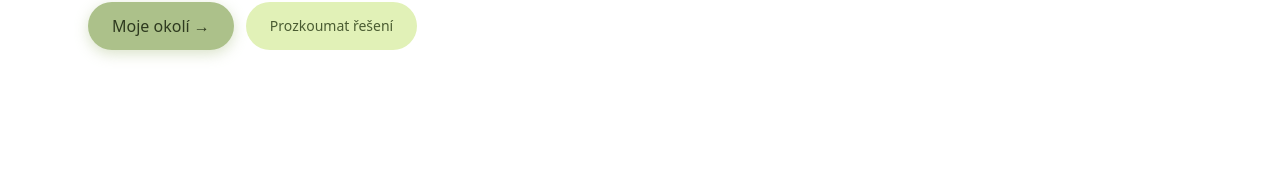
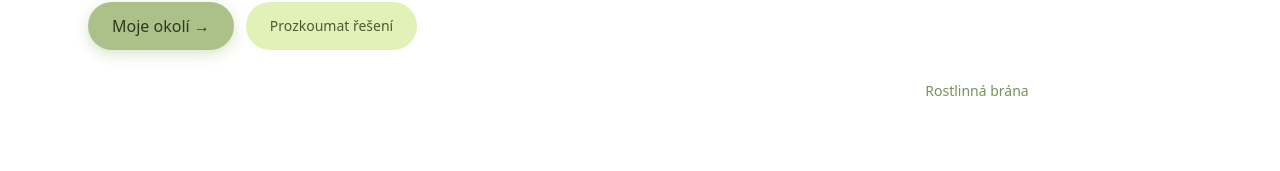
Before and after one commit to Galacti-Official/Cool-Squares, a Next.js app: page / in a window 1280 px wide. Shown: the part 506-677 px from the top of the page. Built offline with nearby package versions, Linux system fonts and the light colour scheme; no server answers.

Commit message:
Add another rotating object

```diff
--- a/components/Hero.tsx
+++ b/components/Hero.tsx
@@ -1,8 +1,32 @@
+"use client";
+
+import { useEffect, useState } from "react";
 import StlPreview from "./StlPreview";
-import { ITEMS } from "./encyclopedia/itemData";
+
+const HERO_MODELS = [
+  {
+    name: "Rostlinná brána",
+    modelPath: encodeURI("/Rostliná brána.stl"),
+    rotationPeriodMs: 8200,
+  },
+  {
+    name: "Rostlinná stěna",
+    modelPath: encodeURI("/Rostliná stěna.stl"),
+    rotationPeriodMs: 7000,
+  },
+];
+const HERO_MODEL_SWITCH_INTERVAL_MS = 6500;
 
 export default function Hero() {
-  const modelPath = ITEMS[0]?.modelPath ?? encodeURI("/Rostliná brána.stl");
+  const [activeModelIndex, setActiveModelIndex] = useState(0);
+  const activeModel = HERO_MODELS[activeModelIndex];
+
+  useEffect(() => {
+    const intervalId = window.setInterval(() => {
+      setActiveModelIndex((prev) => (prev + 1) % HERO_MODELS.length);
+    }, HERO_MODEL_SWITCH_INTERVAL_MS);
+    return () => window.clearInterval(intervalId);
+  }, []);
 
   return (
     <section className="relative py-28 overflow-hidden snap-start">
@@ -28,7 +52,12 @@ export default function Hero() {
         </div>
 
         <div className="hidden lg:block w-[430px] h-[430px] shrink-0 -mt-8">
-          <StlPreview modelPath={modelPath} zoom={0.9} />
+          <StlPreview
+            modelPath={activeModel.modelPath}
+            zoom={0.9}
+            rotationPeriodMs={activeModel.rotationPeriodMs}
+          />
+          <p className="mt-3 text-center text-sm text-text-light">{activeModel.name}</p>
         </div>
       </div>
     </section>
--- a/components/StlPreview.tsx
+++ b/components/StlPreview.tsx
@@ -8,12 +8,14 @@ type StlPreviewProps = {
   modelPath: string;
   zoom?: number;
   className?: string;
+  rotationPeriodMs?: number;
 };
 
 export default function StlPreview({
   modelPath,
   zoom = 1,
   className = "h-full w-full",
+  rotationPeriodMs = 17500,
 }: StlPreviewProps) {
   const containerRef = useRef<HTMLDivElement | null>(null);
 
@@ -39,6 +41,7 @@ export default function StlPreview({
 
     const loader = new STLLoader();
     let mesh: THREE.Mesh<THREE.BufferGeometry, THREE.MeshStandardMaterial> | null = null;
+    const rotationSpeedRadPerSec = (Math.PI * 2) / (rotationPeriodMs / 1000);
 
     const fitCameraToMesh = () => {
       if (!mesh) return;
@@ -96,16 +99,23 @@ export default function StlPreview({
     window.addEventListener("resize", resize);
 
     let frameId = 0;
-    const renderLoop = () => {
+    let lastFrameTs: number | null = null;
+    const renderLoop = (timestamp: number) => {
+      if (lastFrameTs === null) {
+        lastFrameTs = timestamp;
+      }
+      const deltaSec = (timestamp - lastFrameTs) / 1000;
+      lastFrameTs = timestamp;
+
       if (mesh) {
-        mesh.rotation.z += 0.006;
+        mesh.rotation.z += rotationSpeedRadPerSec * deltaSec;
       }
 
       renderer.render(scene, camera);
       frameId = window.requestAnimationFrame(renderLoop);
     };
 
-    renderLoop();
+    frameId = window.requestAnimationFrame(renderLoop);
 
     return () => {
       window.removeEventListener("resize", resize);
@@ -121,7 +131,7 @@ export default function StlPreview({
         container.removeChild(renderer.domElement);
       }
     };
-  }, [modelPath, zoom]);
+  }, [modelPath, zoom, rotationPeriodMs]);
 
   return (
     <div
```
Also changed, not shown: 2 other files (tests, documents, lock files or other folders).
